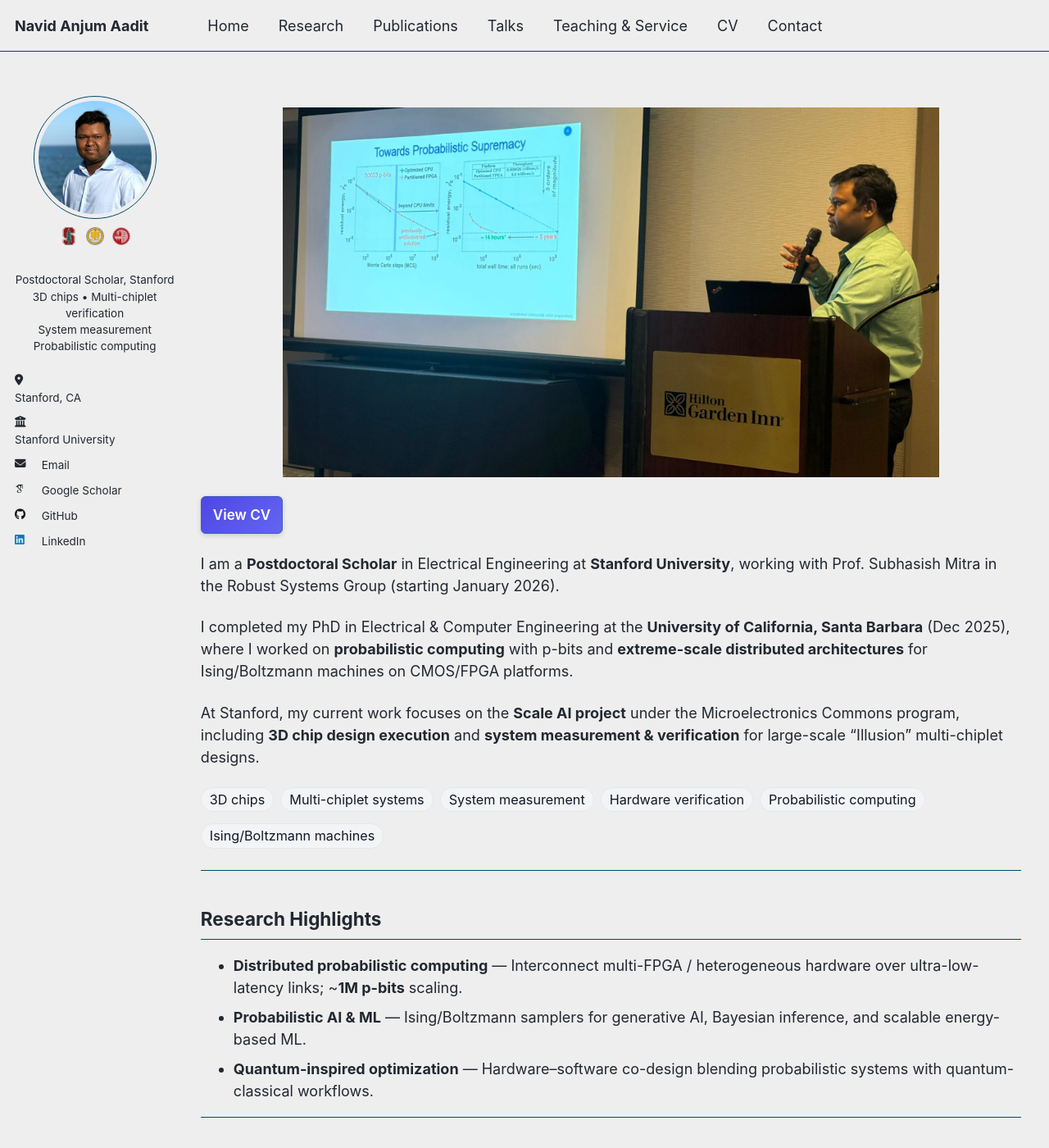
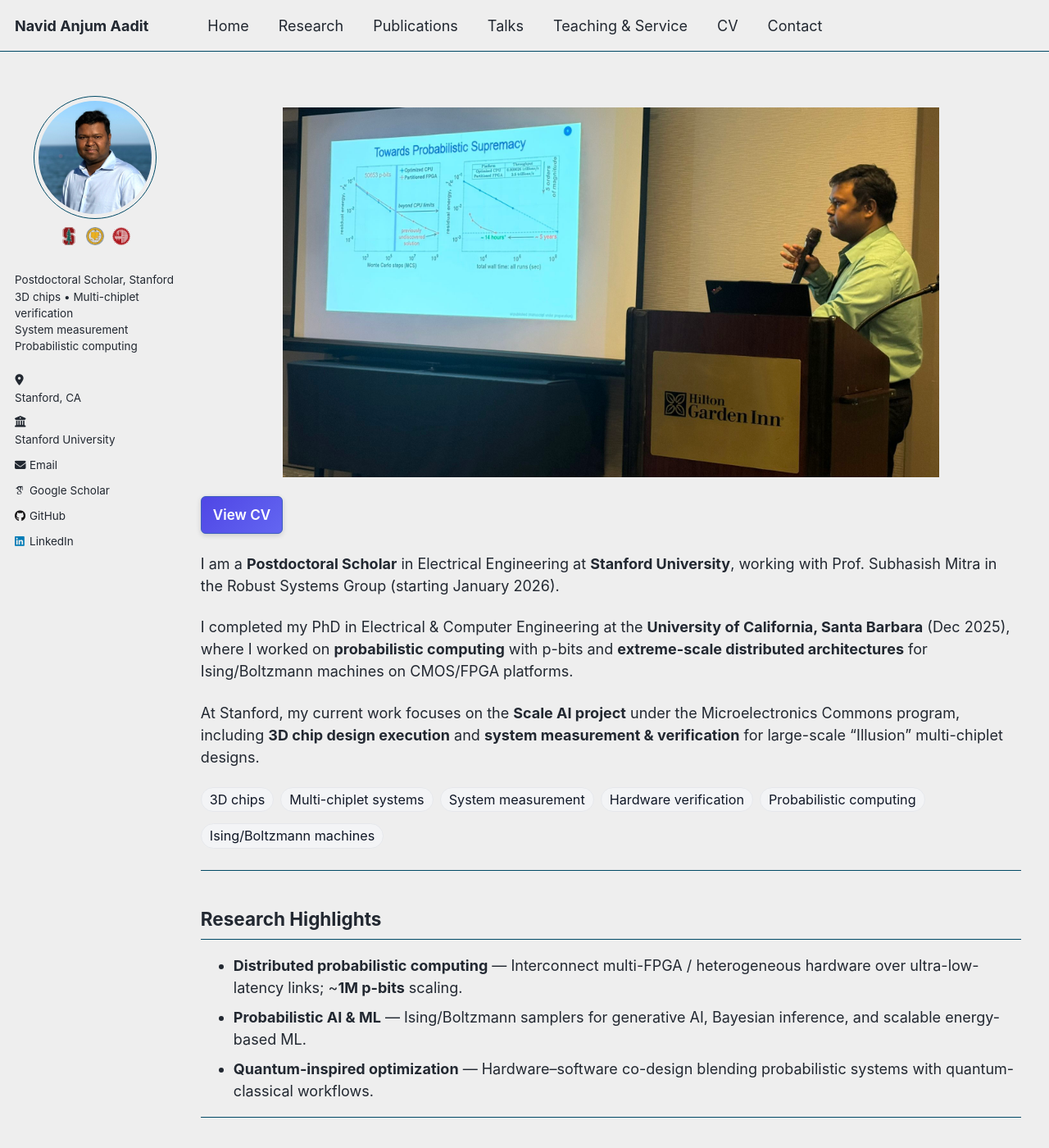
Before and after one commit to navidaadit/navidaadit.github.io, a Jekyll site: the page built from _pages/about.md, in a window 1280 px wide and 1400 px high. Shown: the whole window at 82% size. Built offline with Jekyll 4.4.1, drawn with Linux system fonts in a browser that asks for light colours; some web fonts are replaced.

Commit message:
Update _custom.scss

```diff
--- a/_sass/_custom.scss
+++ b/_sass/_custom.scss
@@ -36,15 +36,14 @@
 .page::after { content: ""; display: block; clear: both; }
 
 /* ===========================================================
-   AUTHOR SIDEBAR FIXES (Centering Avatar & Bio)
+   AUTHOR SIDEBAR FIXES (Avatar, Bio, Alignment)
    =========================================================== */
 
-/* 1. Center the Avatar Image */
+/* 1. Avatar Image */
 .author__avatar {
   display: block;
-  text-align: center; /* Ensures container centers the img */
+  text-align: center; /* Keeps the container centered */
 }
-
 .author__avatar img {
   width: 150px;
   height: 150px;
@@ -54,23 +53,15 @@
   display: block;
 }
 
-/* 2. Center the Name and Bio text */
+/* 2. Name and Bio text alignment */
+/* DESKTOP DEFAULT: Left aligned (starts from very left) */
 .sidebar .author__content,
 .sidebar .author__bio {
-  text-align: center !important;
+  text-align: left !important;
   width: 100%;
 }
 
-/* (desktop) remove extra inset so title lines can sit closer to left edge */
-@media (min-width:1024px){
-  .sidebar .author__content,
-  .sidebar .author__bio {
-    padding-left: 0 !important;
-    padding-right: 0 !important;
-  }
-}
-
-/* 3. Logos centered under avatar */
+/* 3. Logos centered under avatar (Keep this centered as it looks better under the round image) */
 .sidebar .affil-logos{
   display: flex !important;
   width: 100% !important;
@@ -82,7 +73,6 @@
   padding: 0 !important;
   flex-wrap: nowrap !important;
 }
-
 .sidebar .affil-logo{
   width: 22px;
   height: 22px;
@@ -90,61 +80,52 @@
   display: block !important;
 }
 
-/* 4. KEY FIX: Keep Location/Email/Links Left-Aligned */
-/* We target the wrapper of the buttons/icons specifically */
+/* 4. KEY FIX: Prevent "Stanford" text from dropping to new line */
+/* Use flexbox to force Icon + Text to stay on same line */
 .sidebar .author__urls-wrapper,
 .sidebar .author__urls {
   text-align: left !important;
   width: 100%;
 }
 
-/* --- NEW: make icon + text stay on the same line, and start flush-left --- */
-.sidebar .author__urls {
-  margin-left: 0 !important;
-  padding-left: 0 !important;
-}
-.sidebar .author__urls li {
-  margin-left: 0 !important;
-  padding-left: 0 !important;
+.sidebar .author__urls ul li,
+.sidebar .author__urls ul li a {
+  display: flex !important;
+  align-items: flex-start !important; /* Aligns top of icon with text */
+  gap: 10px !important; /* Space between icon and text */
+  text-align: left !important;
+  width: 100% !important;
 }
 
-/* Force icon/text layout so “Stanford …” doesn’t drop under the icon */
-.sidebar .author__urls li a {
-  display: flex !important;
-  align-items: flex-start !important;
-  gap: 8px !important;
-  padding-left: 0 !important;
+/* Ensure the Icon itself behaves */
+.sidebar .author__urls i {
+  display: inline-block !important;
+  width: 18px !important; /* Fixed width for alignment */
+  text-align: center !important;
+  flex-shrink: 0 !important; /* Prevents icon from getting squashed */
+  margin-top: 4px !important; /* Optical alignment with text */
+  margin-right: 0 !important; /* Gap handles spacing */
 }
 
-/* Keep the icon a fixed column; text wraps aligned to the text start */
-.sidebar .author__urls li a i,
-.sidebar .author__urls li a svg {
-  flex: 0 0 18px !important;
-  margin-top: 2px !important;
+/* 5. Mobile Adjustments */
+@media (max-width: 640px){
+  /* Smaller avatar */
+  .author__avatar img { width: 110px; height: 110px; }
+
+  /* FORCE CENTER ON MOBILE: Avatar, Name, and Bio */
+  .author__content,
+  .author__bio,
+  .sidebar .author__content,
+  .sidebar .author__bio {
+      display: block;
+      margin-top: 8px;
+      text-align: center !important; /* This ensures mobile is centered */
+  }
 }
 
-/* Phone adjustments */
-@media (max-width: 640px){
-  .author__avatar img { width: 110px; height: 110px; }
-
-  /* Ensure bio text stays centered on mobile too */
-  .author__content, .author__bio {
-      display: block;
-      margin-top: 8px;
-      text-align: center !important;
-  }
-
-  /* --- NEW: HARD enforce avatar centering on mobile (some themes float it) --- */
-  .sidebar .author__avatar{
-    float: none !important;
-    margin: 0 auto !important;
-    text-align: center !important;
-  }
-  .sidebar .author__avatar img{
-    margin-left: auto !important;
-    margin-right: auto !important;
-  }
-}
+/* ===========================================================
+   HERO / CONTENT / PILLS
+   =========================================================== */
 
 /* Remove any built-in hero from the theme */
 .page__hero,
@@ -162,7 +143,6 @@
 
 /* ---------- Download CV button ---------- */
 .cv-row { margin: 0.5rem 0 1rem 0; }
-
 .page__content .btn--cv {
   display: inline-block;
   background-color: #4a6fdd;
@@ -206,7 +186,6 @@
   border: 1px solid #e5e7eb;
   background: #f7fafc;
 }
-
 /* True 4:3 box via aspect-ratio so captions stay below */
 .figure-card img {
   display:block;
@@ -217,13 +196,11 @@
   object-position: center !important;
   background: transparent !important;
 }
-
 /* Optional: make an image FILL its card (good for tall rack photos) */
 .figure-card.fill img {
   object-fit: cover !important;
   object-position: center !important;
 }
-
 /* 2×2 spotlight grid */
 .gallery-2x2{
   display:grid;
@@ -231,16 +208,16 @@
   gap:12px;
   margin:.6rem 0 1.2rem;
 }
-
 /* Shorter on phones */
 @media (max-width:980px){
   .gallery-2x2{ grid-template-columns:1fr; }
 }
-
 /* Icons in Recognition list */
 .page__content i.fas { color: #3b82f6; margin-right: 6px; }
 
-/* ---------- Footer: single slim bar ---------- */
+/* ===========================================================
+   FOOTER: single slim bar
+   =========================================================== */
 .page__footer,
 .page__footer::before,
 .page__footer::after {
@@ -251,6 +228,7 @@
   min-height: 0 !important;
 }
 .page__footer-follow { display: none !important; }
+
 .footer-bar {
   display: flex !important;
   align-items: center !important;
@@ -268,7 +246,7 @@
 .footer-left  { opacity: .92; }
 .footer-right { opacity: .92; text-align: right; }
 
-/* ---------- Responsive ---------- */
+/* Responsive Footer */
 .page { margin-top: 1rem; }
 @media (max-width: 520px) {
   .footer-bar { flex-wrap: wrap; row-gap: 4px; }
@@ -365,7 +343,6 @@
   line-height: 1.35 !important;
   color: #475569 !important;
 }
-
 /* Ensure children inherit centering, never override it */
 .page__content .figure-card > figcaption *,
 .page__content .figure-card > .figcap * {
@@ -455,7 +432,6 @@
     padding: 0 !important;
     text-align: left !important;     /* Reset text inside button/dropdown */
   }
-
   /* Button: just big enough for its text */
   .author__urls-wrapper .btn{
     display: inline-block !important;
@@ -464,7 +440,6 @@
     line-height: 1.2 !important;
     white-space: nowrap !important;
   }
-
   /* Dropdown: anchored to the button’s right edge, above content */
   .author__urls{
     position: absolute !important;
```
